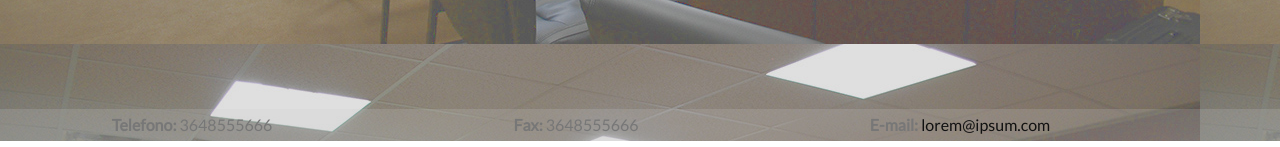
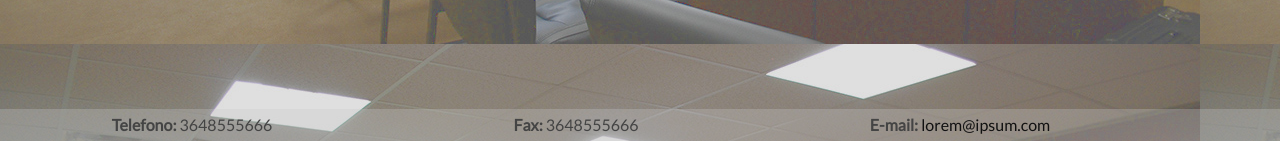
Before and after one commit to pinusc/studiocommerciale, a Jekyll site: the page built from index.html, in a window 1280 px wide. Shown: the part 759-906 px from the top of the page. Built offline with Jekyll 4.4.1, drawn with Linux system fonts in a browser that asks for light colours.

Commit message:
Improve readability

```diff
--- a/_sass/footer.scss
+++ b/_sass/footer.scss
@@ -6,16 +6,16 @@
 
     line-height: 2em;
 
-    background-color: rgba(200, 200, 200, 0.2);
+    background-color: rgba(200, 200, 200, 0.3);
 
     div {
         float: left;
         width: 30%;
         text-align: center;
-        color: #777;
+        color: #444;
     }
 
     div:hover {
-        color: #333;
+        color: #222;
     }
 }
```
